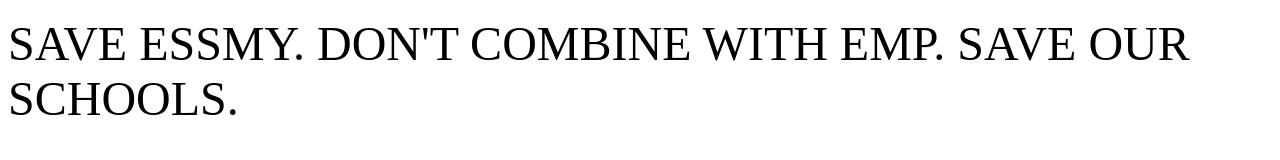
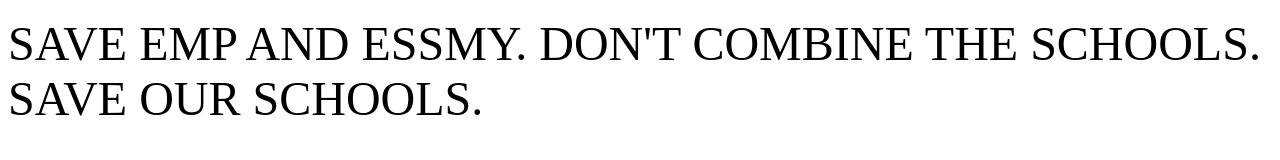
Before and after one commit to SAVEESSMY/SAVEESSMY, a plain HTML site: page index.html in a window 1280 px wide. Drawn offline with Linux system fonts and the light colour scheme.

Commit message:
Update index.html

```diff
--- a/index.html
+++ b/index.html
@@ -1,8 +1,14 @@
 <!DOCTYPE html>
 <html>
-<p>
-  <font size="7">
-SAVE ESSMY. DON'T COMBINE WITH EMP. SAVE OUR SCHOOLS.
-  </font>
-<p>
+  <head>
+  <title>SAVE ESSMY AND EMP</title>
+  </head>
+
+  <body>
+  <p>
+    <font size="7">
+SAVE EMP AND ESSMY. DON'T COMBINE THE SCHOOLS. SAVE OUR SCHOOLS.
+    </font>
+  <p>
+  </body>
 </html>
```
